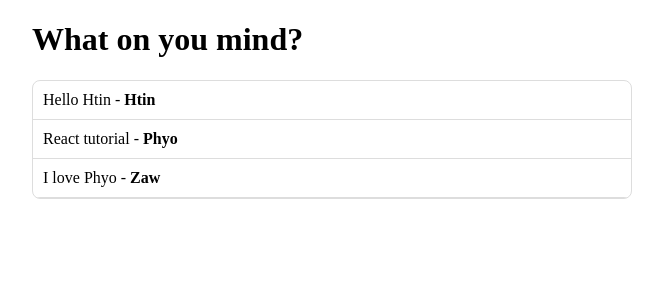
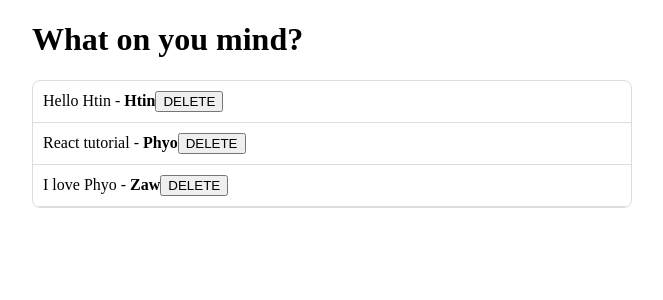
Before and after one commit to htikelinn/yaycha1, a React (Vite) app: page / in a window 1280 px wide. Shown: the top 300 px of the page, without its empty margins (308-971 px from the left). Built offline with nearby package versions, Linux system fonts and the light colour scheme.

Commit message:
add remove button in Item and updae App

```diff
--- a/src/App.jsx
+++ b/src/App.jsx
@@ -7,13 +7,17 @@ export default function App() {
     { id: 1, content : "Hello Htin",     name : "Htin" },
     { id: 2, content : "React tutorial", name : "Phyo" },
     { id: 3, content : "I love Phyo",    name : "Zaw" }])
+
+    const remove = id => {
+      setData(data.filter(item => item.id !== id))
+    }
   return (
 
     <div style={{ maxWidth: 600, margin: "20px auto" }}>
       <h1>What on you mind?</h1>
       <List>
         {data.map(i => {
-          return <Item key={i.id} content={i.content} name={i.name} />
+          return <Item key={i.id} item={i} remove={remove}/>
         })}
       </List>
     </div>
--- a/src/Item.jsx
+++ b/src/Item.jsx
@@ -1,8 +1,12 @@
 
-export default function Item({ content, name }) {
+export default function Item({ item, remove }) {
   return (
     <li style={{ padding: 10, borderBottom: "1px solid #ddd" }}>
-      {content} - <b>{name}</b>
+        <span>
+
+      {item.content} - <b>{item.name}</b>
+        </span>
+        <button onClick={() => remove(item.id)}>DELETE</button>
     </li>
   )
 }
```
